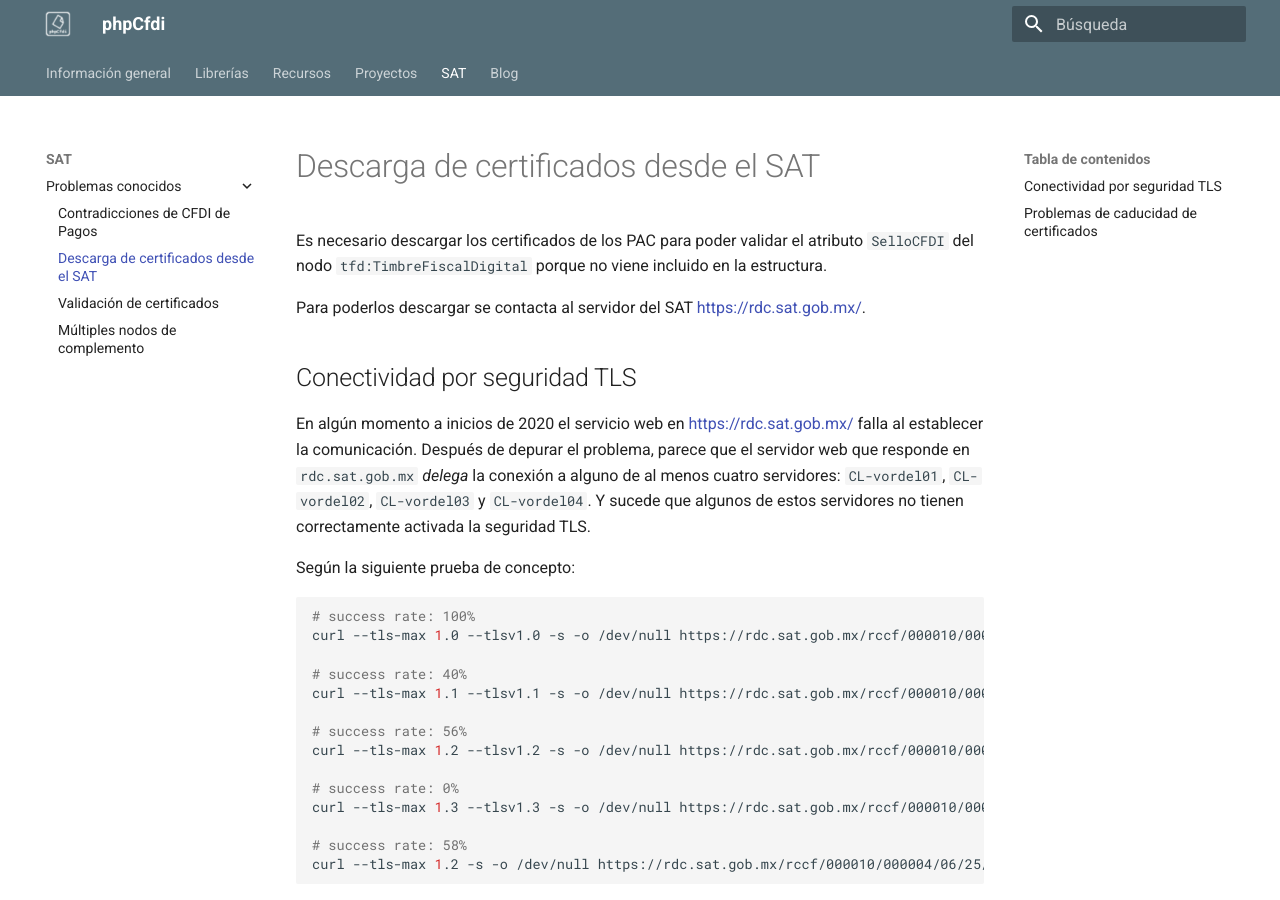
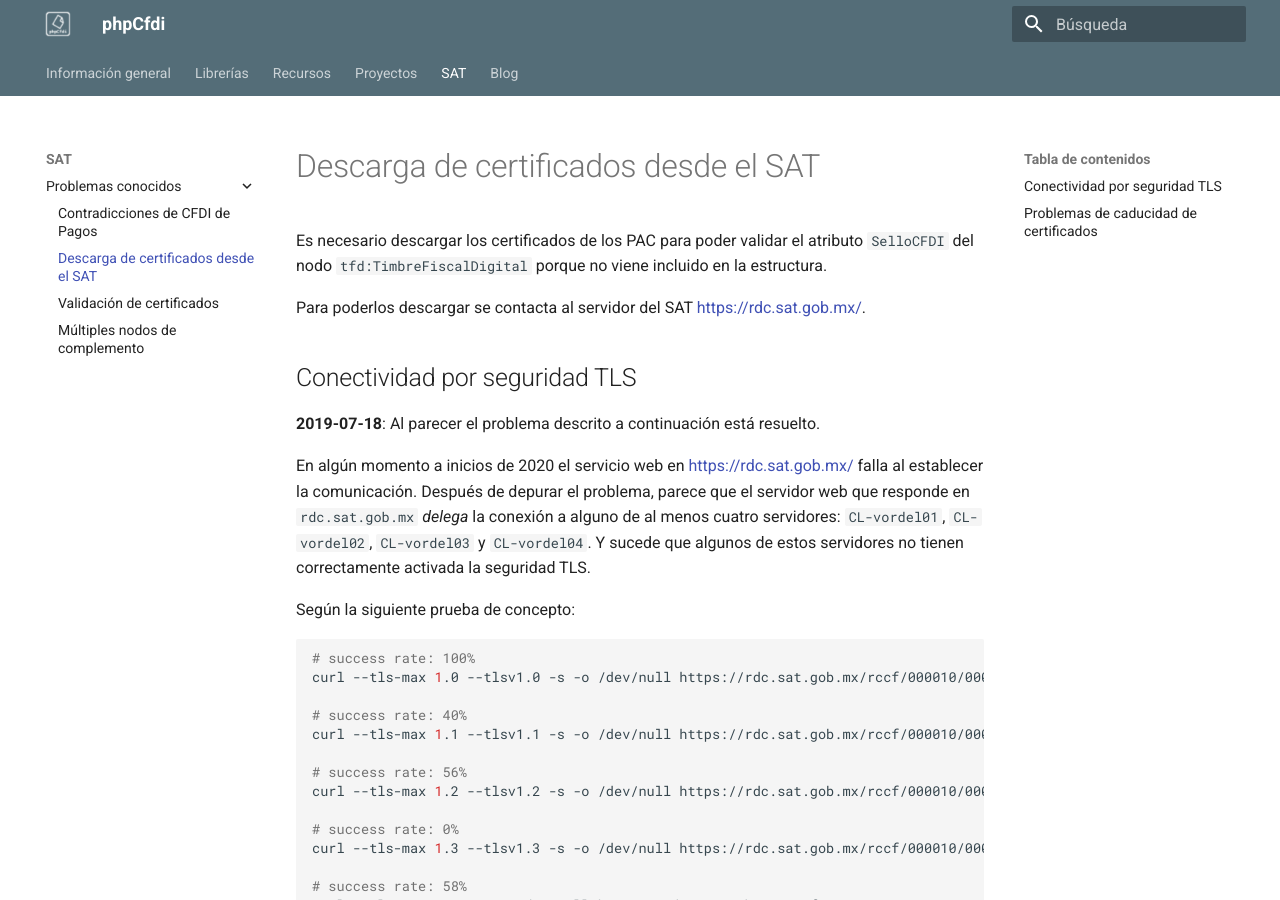
Before and after one commit to phpcfdi/www.phpcfdi.com, an MkDocs documentation site: the page built from docs/sat/problemas-conocidos/descarga-certificados.md, in a window 1280 px wide and 900 px high. Built offline with MkDocs 1.6.1 and Material for MkDocs 9.7.7, drawn with Linux system fonts in a browser that asks for light colours.

Commit message:
Issue looks solved
Descarga de certificados desde el SAT/Conectividad por seguridad TLS

```diff
--- a/docs/sat/problemas-conocidos/descarga-certificados.md
+++ b/docs/sat/problemas-conocidos/descarga-certificados.md
@@ -6,6 +6,8 @@ del nodo `tfd:TimbreFiscalDigital` porque no viene incluido en la estructura.
 Para poderlos descargar se contacta al servidor del SAT <https://rdc.sat.gob.mx/>.
 
 ## Conectividad por seguridad TLS
+
+**2019-07-18**: Al parecer el problema descrito a continuación está resuelto.
 
 En algún momento a inicios de 2020 el servicio web en <https://rdc.sat.gob.mx/> falla al establecer la comunicación.
 Después de depurar el problema, parece que el servidor web que responde en `rdc.sat.gob.mx` *delega* la conexión
```
